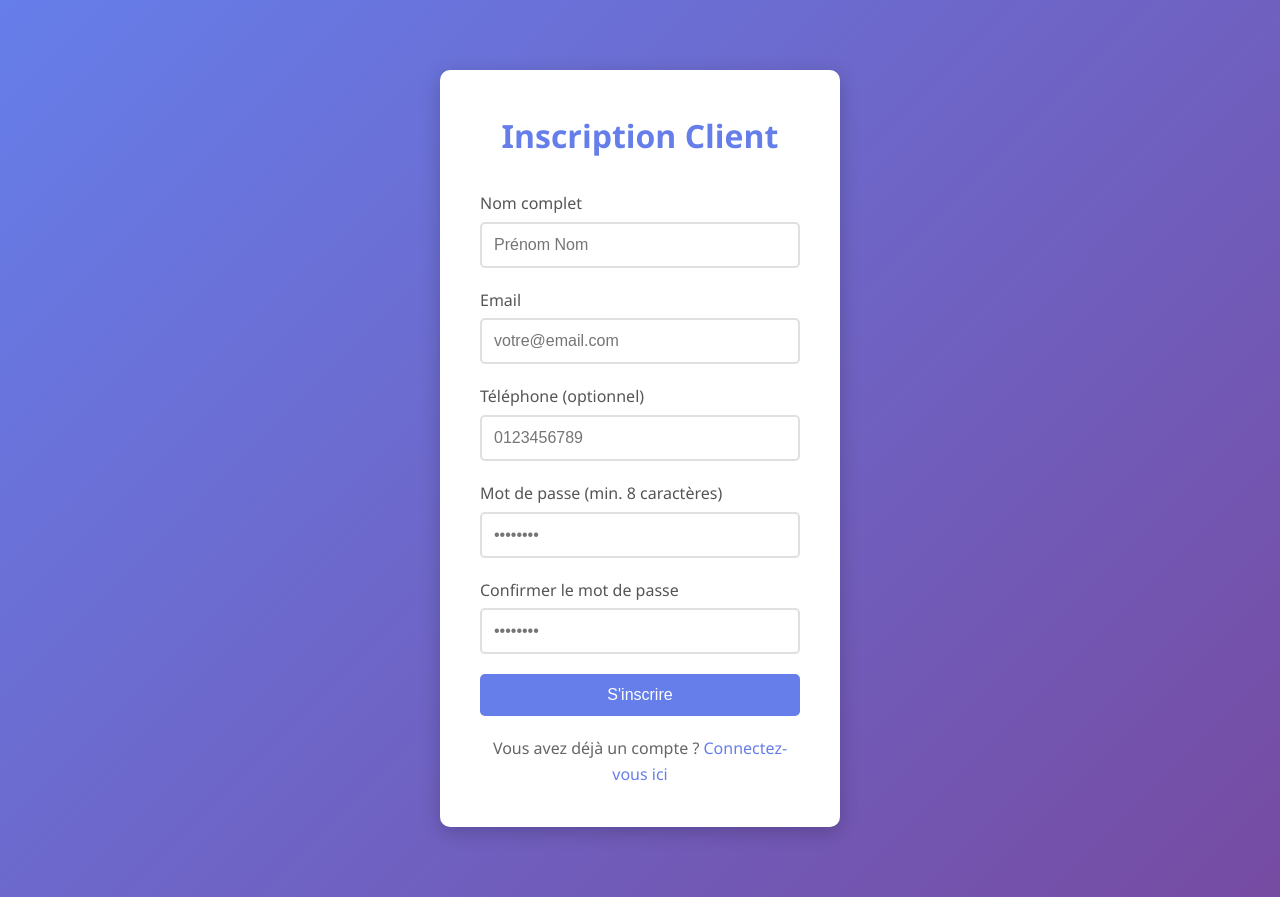
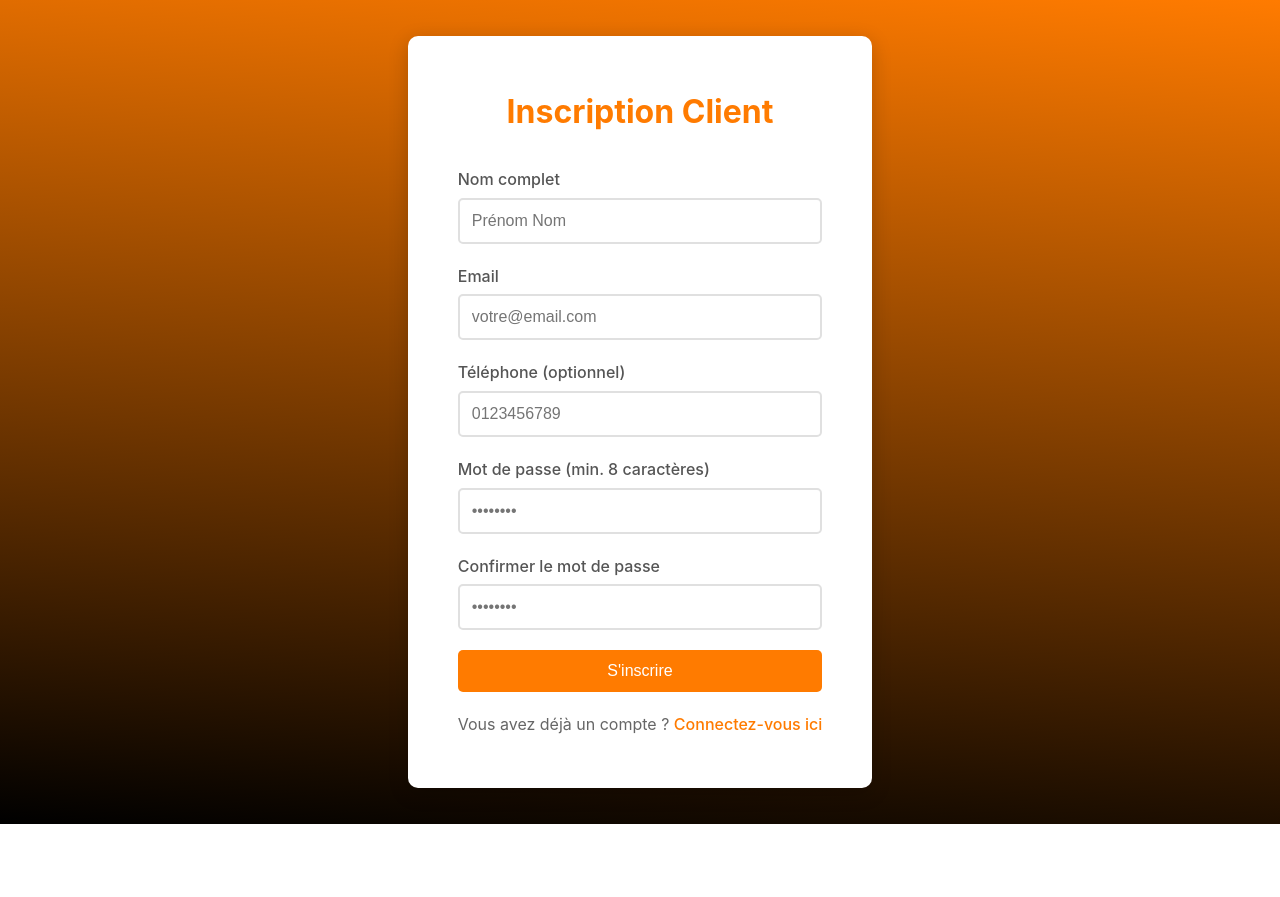
Before and after one commit to HoussemHadded/restaurant, a PHP site: page /register.php in a window 1280 px wide. After the commit the page ends 824 px from the top, so only its background shows below. Run offline with PHP 8.4, Linux system fonts and the light colour scheme.

Commit message:
modification style

```diff
--- a/register.php
+++ b/register.php
@@ -19,7 +19,7 @@ if (isLoggedIn()) {
     <meta charset="UTF-8">
     <meta name="viewport" content="width=device-width, initial-scale=1.0">
     <title>Inscription - Restaurant Les Jomox</title>
-    <link rel="stylesheet" href="css/style.css">
+    <link rel="stylesheet" href="style.css">
 </head>
 <body>
     <div class="container">
--- a/css/style.css
+++ b/style.css
@@ -7,15 +7,19 @@
 }
 
 body {
-    font-family: 'Segoe UI', Tahoma, Geneva, Verdana, sans-serif;
-    background: linear-gradient(135deg, #667eea 0%, #764ba2 100%);
+    font-family: -apple-system, BlinkMacSystemFont, 'Segoe UI', Roboto, 'Helvetica Neue', Arial, sans-serif;
+    background: linear-gradient(5deg, #000000 0%, #ff7b00 100%);
     min-height: 100vh;
-    color: #333;
+    display: flex;
+    align-items: center;
+    justify-content: center;
+    padding: 1rem;
+    color: var(--text);
     line-height: 1.6;
 }
 
 .container {
-    max-width: 1200px;
+    max-width: 1500px;
     margin: 0 auto;
     padding: 20px;
 }
@@ -45,7 +49,7 @@ nav {
 
 .nav-links a {
     text-decoration: none;
-    color: #667eea;
+    color: #ff7b00;
     font-weight: 500;
     padding: 8px 15px;
     border-radius: 5px;
@@ -53,7 +57,7 @@ nav {
 }
 
 .nav-links a:hover {
-    background: #667eea;
+    background: #ff7b00;
     color: #fff;
 }
 
@@ -69,17 +73,18 @@ nav {
 
 /* Auth Pages */
 .auth-container {
-    max-width: 400px;
-    margin: 50px auto;
+    max-width: 100%;
+    margin: 0px auto;
     background: #fff;
-    padding: 40px;
+
+    padding: 50px;
     border-radius: 10px;
     box-shadow: 0 5px 20px rgba(0,0,0,0.2);
 }
 
 .auth-container h1 {
     text-align: center;
-    color: #667eea;
+    color: #ff7b00;
     margin-bottom: 30px;
 }
 
@@ -114,7 +119,7 @@ nav {
 .form-group select:focus,
 .form-group textarea:focus {
     outline: none;
-    border-color: #667eea;
+    border-color: #ff7b00;
 }
 
 .auth-link {
@@ -124,7 +129,7 @@ nav {
 }
 
 .auth-link a {
-    color: #667eea;
+    color: #ff7b00;
     text-decoration: none;
     font-weight: 500;
 }
@@ -148,12 +153,12 @@ nav {
 }
 
 .btn-primary {
-    background: #667eea;
+    background: #ff7b00;
     color: #fff;
 }
 
 .btn-primary:hover {
-    background: #5568d3;
+    background: #443d3d;
     transform: translateY(-2px);
     box-shadow: 0 5px 15px rgba(102, 126, 234, 0.4);
 }
@@ -218,7 +223,7 @@ nav {
 }
 
 .dashboard h1 {
-    color: #667eea;
+    color: #ff7b00;
     margin-bottom: 30px;
 }
 
@@ -230,7 +235,7 @@ nav {
 }
 
 .stat-card {
-    background: linear-gradient(135deg, #667eea 0%, #764ba2 100%);
+    background: linear-gradient(135deg, #ff7b00 0%, #764ba2 100%);
     color: #fff;
     padding: 25px;
     border-radius: 10px;
@@ -289,7 +294,7 @@ nav {
 }
 
 .dish-info .category {
-    color: #667eea;
+    color: #ff7b00;
     font-size: 14px;
     margin-bottom: 10px;
     font-weight: 500;
@@ -319,7 +324,7 @@ nav {
 }
 
 .form-container h2 {
-    color: #667eea;
+    color: #ff7b00;
     margin-bottom: 25px;
 }
 
@@ -353,7 +358,7 @@ table td {
 }
 
 table th {
-    background: #667eea;
+    background: #ff7b00;
     color: #fff;
     font-weight: 600;
 }
```
